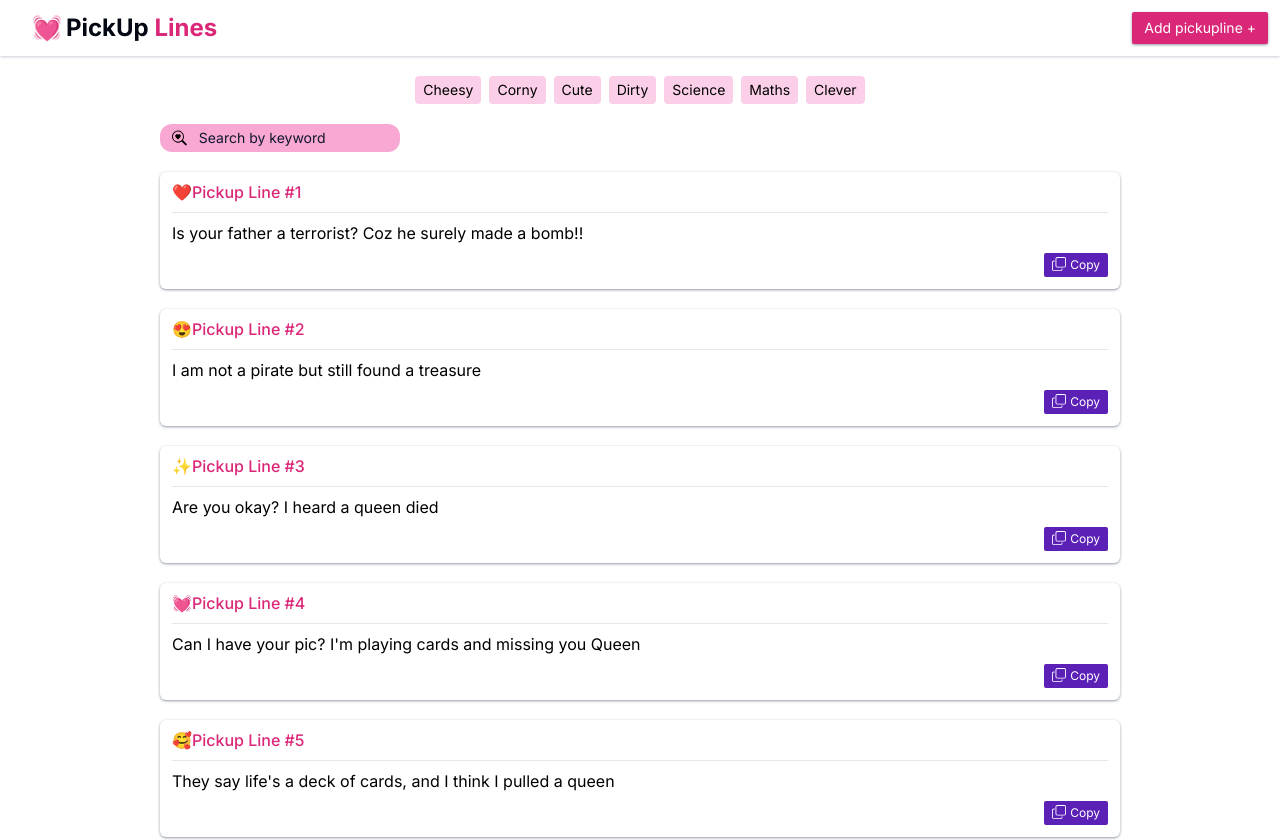
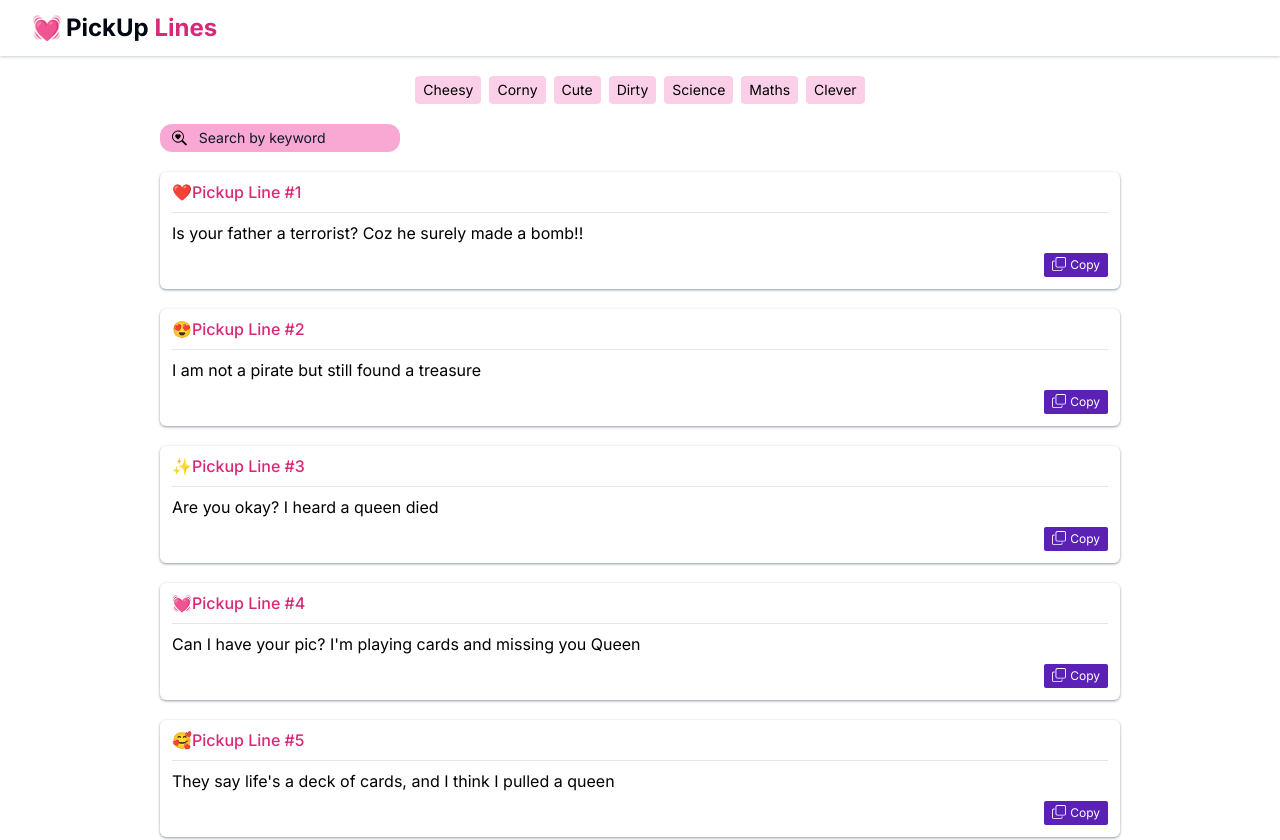
Before and after one commit to imPradhyumn/pickuplines-webapp, a Next.js app: page / in a window 1280 px wide. Shown: the top 840 px of the page. Built offline with nearby package versions, Linux system fonts and the light colour scheme.

Commit message:
hide add btn

```diff
--- a/components/Header.tsx
+++ b/components/Header.tsx
@@ -9,9 +9,9 @@ const Header = () => {
         <span className="text-pink-600">Lines</span>
       </h1>
 
-      <button className="text-sm px-3 bg-pink-600 text-white rounded-sm shadow shadow-gray-400">
+      {/* <button className="text-sm px-3 bg-pink-600 text-white rounded-sm shadow shadow-gray-400">
         Add pickupline +
-      </button>
+      </button> */}
     </header>
   );
 };
```
